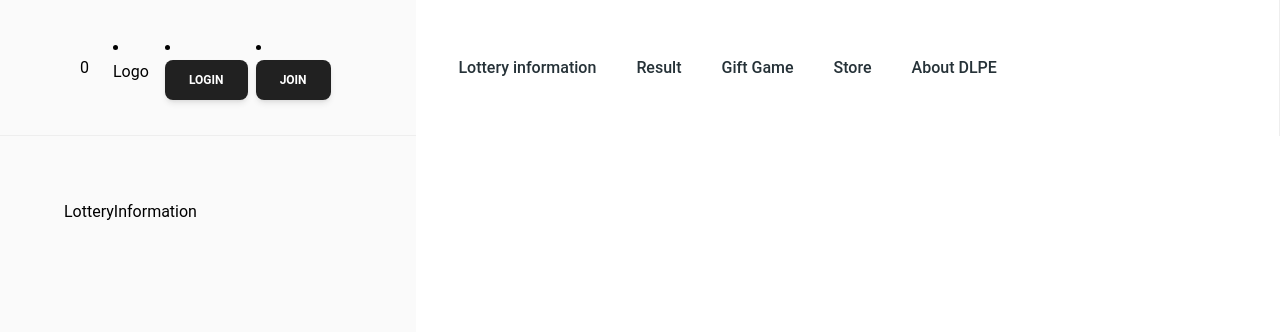
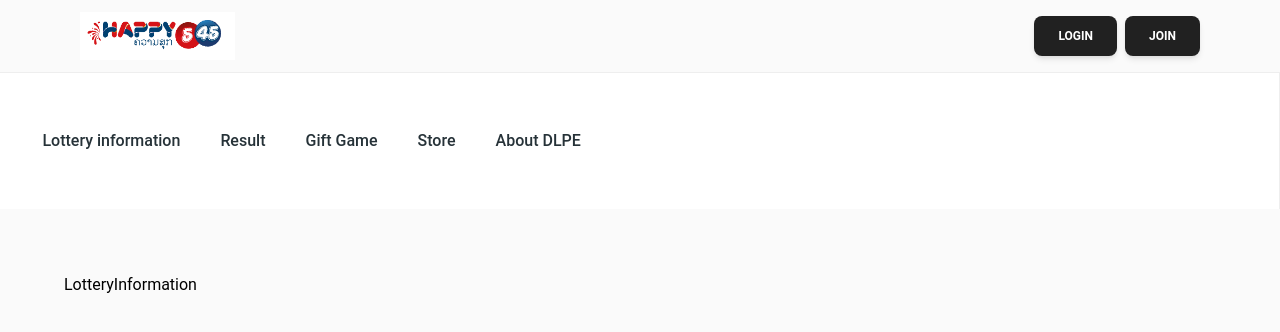
Before and after one commit to leekeunha/lotto_laos_web, a React (Vite) app: page /lottery-information in a window 1280 px wide. Shown: the top 332 px of the page. Built offline with nearby package versions, Linux system fonts and the light colour scheme.

Commit message:
add route

```diff
--- a/src/App.tsx
+++ b/src/App.tsx
@@ -36,7 +36,7 @@ function App() {
                         <Route path="result" element={<Result />} />
                         <Route path="gift-game" element={<GiftGame />} />
                         <Route path="store" element={<Store />} />
-                        <Route path="about_dlpe" element={<AboutDlpe />} />
+                        <Route path="about-dlpe" element={<AboutDlpe />} />
                     </Route>
                     <Route path="login" element={<Login />}></Route>
                     <Route path="*" element={<PageNotFound />} />
--- a/src/ui/AppLayout.tsx
+++ b/src/ui/AppLayout.tsx
@@ -6,7 +6,7 @@ import Topbar from './Topbar';
 
 function AppLayout() {
     return (
-        <div className="grid grid-cols-[26rem_1fr] grid-rows-[auto_1fr] h-screen">
+        <div className="">
             <Header />
             <Topbar />
             <main className="bg-gray-50 p-16 overflow-auto">
--- a/src/ui/Header.tsx
+++ b/src/ui/Header.tsx
@@ -1,11 +1,11 @@
 import HeaderMenu from './HeaderMenu';
+import Logo from './Logo';
 
 function Header() {
     return (
-        <header className="bg-gray-50 py-3 px-20 border-b border-gray-200 flex gap-6 items-center justify-end">
-            {/* <Logo/> */}0
+        <header className="bg-gray-50 py-3 px-20 border-b border-gray-200 flex justify-between items-center">
+            <Logo />
             <HeaderMenu />
-            {/* <Logo/> */}
         </header>
     );
 }
--- a/src/ui/HeaderMenu.tsx
+++ b/src/ui/HeaderMenu.tsx
@@ -5,15 +5,11 @@ export default function HeaderMenu() {
     const navigate = useNavigate();
 
     return (
-        <div className="flex gap-1">
-            {/* logo 잘 작동 하는 지 확인 필요 */}
-            <li onClick={() => navigate('/')}>Logo</li>
-            <li>
-                <Button onClick={() => navigate('/login')}>LOGIN</Button>
-            </li>
-            <li>
-                <Button onClick={() => navigate('/singup')}>JOIN</Button>
-            </li>
+        <div className="flex">
+            <Button className="mr-2" onClick={() => navigate('/login')}>
+                LOGIN
+            </Button>
+            <Button onClick={() => navigate('/singup')}>JOIN</Button>
         </div>
     );
 }
--- /dev/null
+++ b/src/ui/Logo.tsx
@@ -0,0 +1,7 @@
+export default function Logo() {
+    return (
+        <span className="text-center h-12 w-auto">
+            <img className="h-12 w-auto" src="/logo.png" alt="Logo" />
+        </span>
+    );
+}
```
Also changed, not shown: public/logo.png (added).
